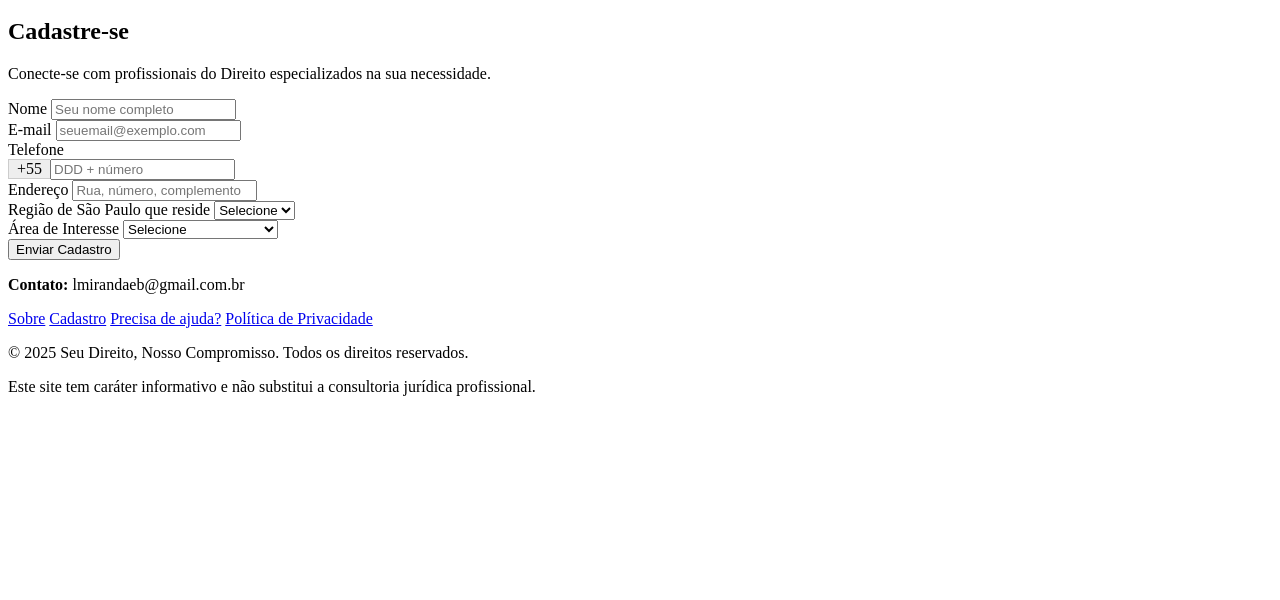
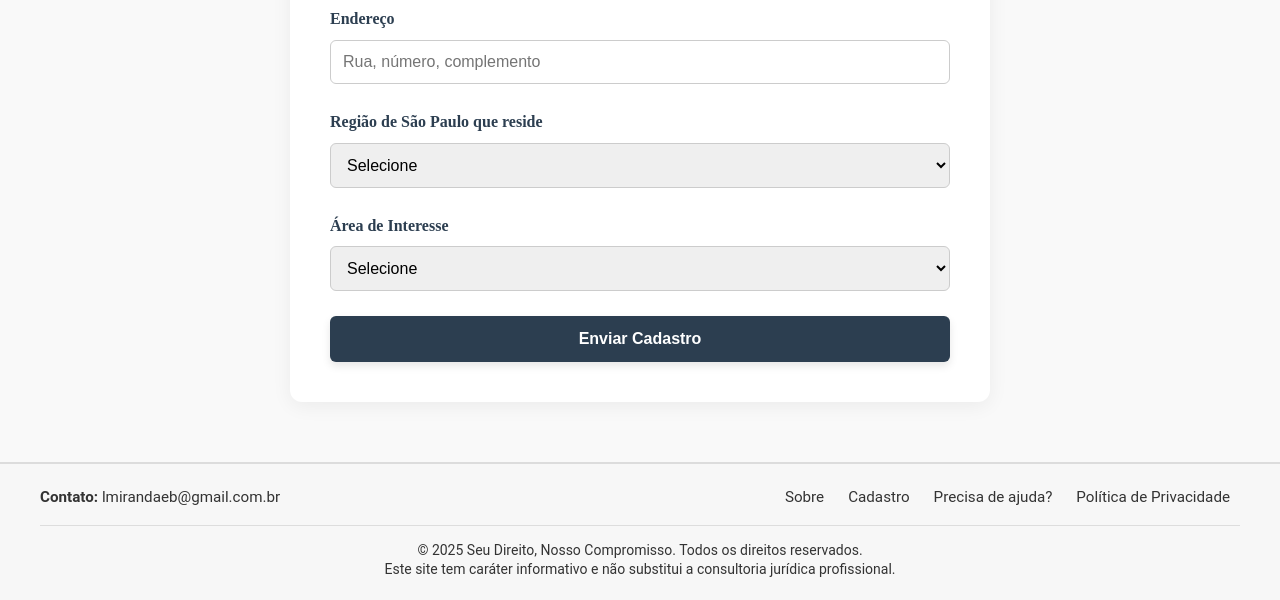
Before and after one commit to Lucaseb94/AdvogadoCerto, a plain HTML site: page cadastro.html in a window 1280 px wide. Shown: the part 596-1196 px from the top of the page. Before the commit the page ends 1008 px from the top, so only its background shows below. Drawn offline with Linux system fonts and the light colour scheme; the site is published under a folder, as on GitHub Pages, so addresses that start at the root find nothing.

Commit message:
Update cadastro.html

```diff
--- a/cadastro.html
+++ b/cadastro.html
@@ -4,7 +4,7 @@
   <meta charset="UTF-8" />
   <meta name="viewport" content="width=device-width, initial-scale=1.0"/>
   <title>Cadastro | Seu Direito, Nosso Compromisso</title>
-  <link rel="stylesheet" href="/css/style.css" />
+  <link rel="stylesheet" href="css/style.css" />
 </head>
 <body>
 
@@ -113,8 +113,8 @@
 
 
   <!-- JS -->
-  <script src="/js/script.js"></script>
-  <script src="/js/api-cadastro.js"></script>
+  <script src="js/script.js"></script>
+  <script src="js/api-cadastro.js"></script>
 
 </body>
 </html>
```
